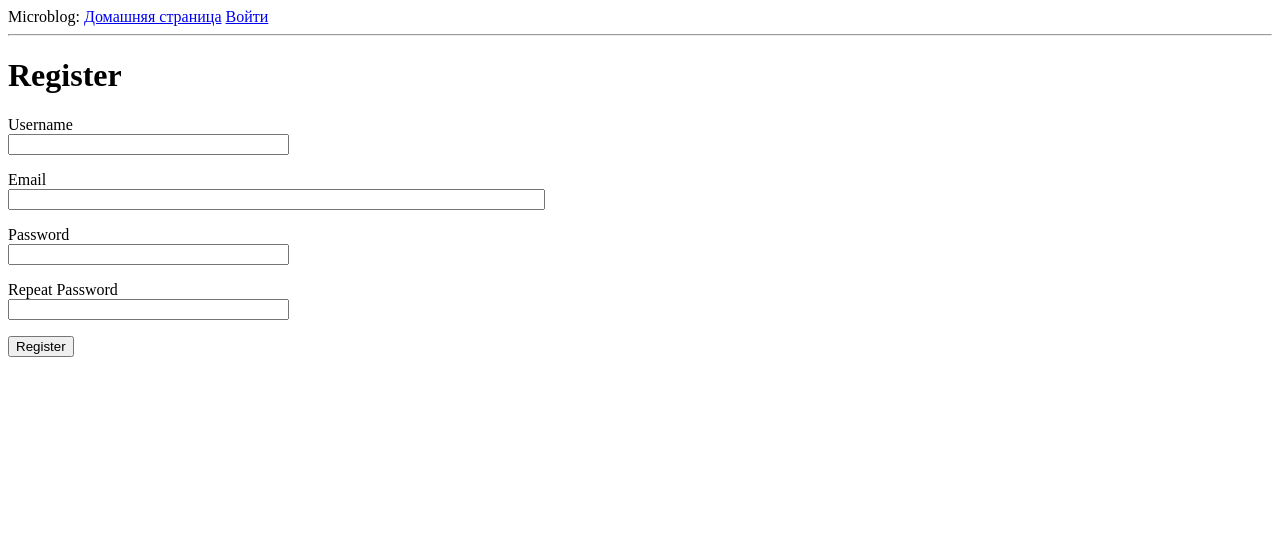
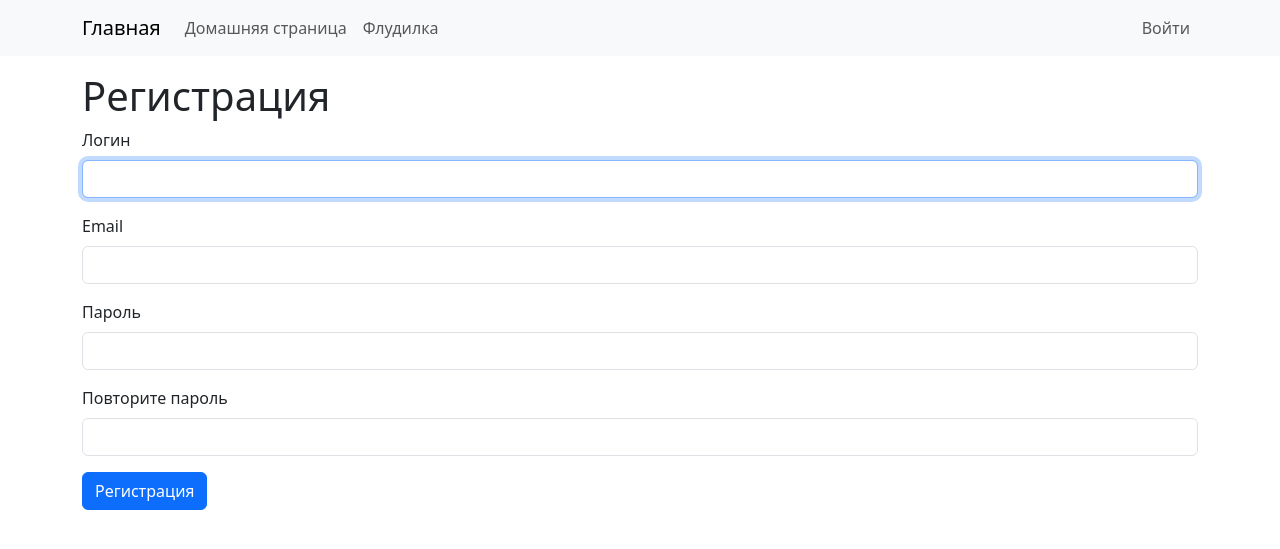
Before and after one commit to LMarika/microblog, a Flask app: page /register in a window 1280 px wide. Shown: the top 549 px of the page. Run offline with Flask 3, Linux system fonts and the light colour scheme; some libraries are stand-ins or nearby versions.

Commit message:
The html templates using Bootstrap have been changed, the names of buttons and labels have been changed.

```diff
--- a/app/forms.py
+++ b/app/forms.py
@@ -6,35 +6,35 @@ from app import db
 from app.models import User
 
 class LoginForm(FlaskForm):
-    username = StringField('Username', validators=[DataRequired()])
-    password = PasswordField('Password', validators=[DataRequired()])
-    remember_me = BooleanField('Remember me')
-    submit = SubmitField('Sing in')
+    username = StringField('Логин', validators=[DataRequired()])
+    password = PasswordField('Пароль', validators=[DataRequired()])
+    remember_me = BooleanField('Запомнить меня')
+    submit = SubmitField('Войти')
 
 class RegistrationForm(FlaskForm):
-    username = StringField('Username', validators=[DataRequired()])
+    username = StringField('Логин', validators=[DataRequired()])
     email = StringField('Email', validators=[DataRequired(), Email()])
-    password = PasswordField('Password', validators=[DataRequired()])
+    password = PasswordField('Пароль', validators=[DataRequired()])
     password2 = PasswordField(
-        'Repeat Password', validators=[DataRequired(), EqualTo('password')])
-    submit = SubmitField('Register')
+        'Повторите пароль', validators=[DataRequired(), EqualTo('password')])
+    submit = SubmitField('Регистрация')
 
     def validate_username(self, username):
         user = db.session.scalar(sa.select(User).where(
             User.username == username.data))
         if user is not None:
-            raise ValidationError('Please use a different username.')
+            raise ValidationError('Пожалуйста, выберите другой логин.')
 
     def validate_email(self, email):
         user = db.session.scalar(sa.select(User).where(
             User.email == email.data))
         if user is not None:
-            raise ValidationError('Please use a different email address.')
+            raise ValidationError('Пожалуйста, инспользуйте другой email.')
 
 class EditProfileForm(FlaskForm):
-    username = StringField('Username', validators=[DataRequired()])
-    about_me = TextAreaField('About me', validators=[Length(min=0, max=140)])
-    submit = SubmitField('Submit')
+    username = StringField('Логин', validators=[DataRequired()])
+    about_me = TextAreaField('Обо мне', validators=[Length(min=0, max=140)])
+    submit = SubmitField('Принять')
 
     def __init__(self, original_username, *args, **kwargs):
         super().__init__(*args, **kwargs)
@@ -53,14 +53,14 @@ class EmptyForm(FlaskForm):
 class PostForm(FlaskForm):
     post = TextAreaField('Напишите пост',  validators=[
         DataRequired(), Length(min=1, max=140)])
-    submit = SubmitField('Submit')
+    submit = SubmitField('Опубликовать')
 
 class ResetPasswordRequestForm(FlaskForm):
     email = StringField('Email', validators=[DataRequired(), Email()])
-    submit = SubmitField('Request Password Reset')
+    submit = SubmitField('Запросить сброс пароля')
 
 class ResetPasswordForm(FlaskForm):
-    password = PasswordField('Password', validators=[DataRequired()])
+    password = PasswordField('Пароль', validators=[DataRequired()])
     password2 = PasswordField(
-        'Repeat Password', validators=[DataRequired(), EqualTo('password')])
-    submit = SubmitField('Request Password Reset')
+        'Повторите пароль', validators=[DataRequired(), EqualTo('password')])
+    submit = SubmitField('Запросить сброс пароля')
--- a/app/routes.py
+++ b/app/routes.py
@@ -1,22 +1,12 @@
-from flask import Flask, render_template, flash, redirect, url_for
-from app import app
-from app.forms import LoginForm
-from flask_login import current_user, login_user
+from flask import Flask, render_template, flash, redirect, url_for, request
+from flask_login import current_user, login_user, logout_user, login_required
+from app import app, db
+from app.models import User, Post
+from app.forms import LoginForm, RegistrationForm, EmptyForm, PostForm, ResetPasswordForm, ResetPasswordRequestForm
+from app.email import send_password_reset_email
+from urllib.parse import urlsplit
+from datetime import datetime, timezone
 import sqlalchemy as sa
-from app import db
-from app.models import User
-from flask_login import logout_user
-from flask_login import login_required
-from flask import request
-from urllib.parse import urlsplit
-from app.forms import RegistrationForm
-from datetime import datetime, timezone
-from app.forms import EmptyForm
-from app.forms import PostForm
-from app.models import Post
-from app.forms import ResetPasswordForm
-from app.forms import ResetPasswordRequestForm
-from app.email import send_password_reset_email
 @app.route('/', methods=['GET', 'POST'])
 @app.route('/index', methods=['GET', 'POST'])
 @login_required
@@ -26,7 +16,7 @@ def index():
         post = Post(body=form.post.data, author=current_user)
         db.session.add(post)
         db.session.commit()
-        flash('Your post is now live!')
+        flash('Ваш пост отправлен!')
         return redirect(url_for('index'))
     page = request.args.get('page', 1, type=int)
     posts = db.paginate(current_user.following_posts(), page=page,
@@ -75,7 +65,7 @@ def register():
         user.set_password(form.password.data)
         db.session.add(user)
         db.session.commit()
-        flash('Congratulations, you are now a registered user!')
+        flash('Поздравляем, теперь вы зарегистрированный пользователь!')
         return redirect(url_for('login'))
     return render_template('register.html', title='Register', form=form)
 
@@ -128,14 +118,14 @@ def follow(username):
         user = db.session.scalar(
             sa.select(User).where(User.username == username))
         if user is None:
-            flash(f'User {username} not found.')
+            flash(f'Пользователь {username} не найден.')
             return redirect(url_for('index'))
         if user == current_user:
-            flash('You cannot follow yourself!')
+            flash('Вы не можете подписться!')
             return redirect(url_for('user', username=username))
         current_user.follow(user)
         db.session.commit()
-        flash(f'You are following {username}!')
+        flash(f'Вы подписались на {username}!')
         return redirect(url_for('user', username=username))
     else:
         return redirect(url_for('index'))
@@ -186,7 +176,7 @@ def reset_password_request():
             sa.select(User).where(User.email == form.email.data))
         if user:
             send_password_reset_email(user)
-        flash('Check your email for the instructions to reset your password')
+        flash('Проверьте свою электронную почту, чтобы получить инструкции по сбросу пароля')
         return redirect(url_for('login'))
     return render_template('reset_password_request.html',
                            title='Reset Password', form=form)
@@ -202,6 +192,6 @@ def reset_password(token):
     if form.validate_on_submit():
         user.set_password(form.password.data)
         db.session.commit()
-        flash('Your password has been reset.')
+        flash('Ваш пароль был сброшен.')
         return redirect(url_for('login'))
     return render_template('reset_password.html', form=form)
--- a/templates/base.html
+++ b/templates/base.html
@@ -1,33 +1,66 @@
 <!doctype html>
 <html>
     <head>
+       <meta charset="utf-8">
+    <meta name="viewport" content="width=device-width, initial-scale=1">
     {% if title %}
-      <title>{{ title }} - Microblog</title>
+    <title>{{ title }} - Микроблог</title>
     {% else %}
-      <title>Welcome to Microblog</title>
+    <title>Добро пожаловать в Микроблог!</title>
     {% endif %}
+    <link
+        href="https://cdn.jsdelivr.net/npm/bootstrap@5.3.2/dist/css/bootstrap.min.css"
+        rel="stylesheet"
+        integrity="sha384-T3c6CoIi6uLrA9TneNEoa7RxnatzjcDSCmG1MXxSR1GAsXEV/Dwwykc2MPK8M2HN"
+        crossorigin="anonymous">
     </head>
     <body>
-        <div>Microblog:
-            <a href="{{ url_for('index') }}">Домашняя страница</a>
+         <nav class="navbar navbar-expand-lg bg-body-tertiary">
+      <div class="container">
+        <a class="navbar-brand" href="{{ url_for('index') }}">Главная</a>
+        <button class="navbar-toggler" type="button" data-bs-toggle="collapse" data-bs-target="#navbarSupportedContent" aria-controls="navbarSupportedContent" aria-expanded="false" aria-label="Toggle navigation">
+          <span class="navbar-toggler-icon"></span>
+        </button>
+        <div class="collapse navbar-collapse" id="navbarSupportedContent">
+          <ul class="navbar-nav me-auto mb-2 mb-lg-0">
+            <li class="nav-item">
+              <a class="nav-link" aria-current="page" href="{{ url_for('index') }}">Домашняя страница</a>
+            </li>
+            <li class="nav-item">
+              <a class="nav-link" aria-current="page" href="{{ url_for('explore') }}">Флудилка</a>
+            </li>
+          </ul>
+          <ul class="navbar-nav mb-2 mb-lg-0">
             {% if current_user.is_anonymous %}
-            <a href="{{ url_for('login') }}">Войти</a>
+            <li class="nav-item">
+              <a class="nav-link" aria-current="page" href="{{ url_for('login') }}">Войти</a>
+            </li>
             {% else %}
-            <a href="{{ url_for('user', username=current_user.username) }}">Профиль</a>
-            <a href="{{ url_for('logout') }}">Выход</a>
-            <a href="{{ url_for('explore') }}">Флудилка</a>
+            <li class="nav-item">
+              <a class="nav-link" aria-current="page" href="{{ url_for('user', username=current_user.username) }}">Профиль</a>
+            </li>
+            <li class="nav-item">
+              <a class="nav-link" aria-current="page" href="{{ url_for('logout') }}">Выход</a>
+            </li>
             {% endif %}
+          </ul>
         </div>
-        <hr>
+      </div>
+    </nav>
+    <div class="container mt-3">
       {% with messages = get_flashed_messages() %}
-            {% if massages %}
-                <ul>
-                    {% for message in message %}
-                        <li>{{ message }}</li>
+      {% if messages %}
+        {% for message in messages %}
+        <div class="alert alert-info" role="alert">{{ message }}</div>
         {% endfor %}
-                </ul>
       {% endif %}
       {% endwith %}
       {% block content %}{% endblock %}
+    </div>
+    <script
+        src="https://cdn.jsdelivr.net/npm/bootstrap@5.3.2/dist/js/bootstrap.bundle.min.js"
+        integrity="sha384-C6RzsynM9kWDrMNeT87bh95OGNyZPhcTNXj1NW7RuBCsyN/o0jlpcV8Qyq46cDfL"
+        crossorigin="anonymous">
+    </script>
   </body>
 </html>
--- /dev/null
+++ b/templates/bootstrap_wtf.html
@@ -0,0 +1,70 @@
+{% macro form_field(field, autofocus) %}
+  {%- if field.type == 'BooleanField' %}
+  <div class="form-check mb-3">
+    {{ field(class='form-check-input') }}
+    {{ field.label(class='form-check-label') }}
+  </div>
+  {%- elif field.type == 'RadioField' %}
+    {{ field.label(class='form-label') }}
+    {%- for item in field %}
+    <div class="form-check{% if loop.last %} mb-3{% endif %}">
+      {{ item(class='form-check-input') }}
+      {{ item.label(class='form-check-label') }}
+    </div>
+    {%- endfor %}
+  {%- elif field.type == 'SelectField' %}
+    {{ field.label(class='form-label') }}
+    {{ field(class='form-select mb-3') }}
+  {%- elif field.type == 'TextAreaField' %}
+  <div class="mb-3">
+    {{ field.label(class='form-label') }}
+    {% if autofocus %}
+      {{ field(class='form-control' + (' is-invalid' if field.errors else ''), autofocus=True) }}
+    {% else %}
+      {{ field(class='form-control' + (' is-invalid' if field.errors else '')) }}
+    {% endif %}
+    {%- for error in field.errors %}
+    <div class="invalid-feedback">{{ error }}</div>
+    {%- endfor %}
+  </div>
+  {%- elif field.type == 'SubmitField' %}
+  {{ field(class='btn btn-primary mb-3') }}
+  {%- else %}
+  <div class="mb-3">
+    {{ field.label(class='form-label') }}
+    {% if autofocus %}
+      {{ field(class='form-control' + (' is-invalid' if field.errors else ''), autofocus=True) }}
+    {% else %}
+      {{ field(class='form-control' + (' is-invalid' if field.errors else '')) }}
+    {% endif %}
+    {%- for error in field.errors %}
+    <div class="invalid-feedback">{{ error }}</div>
+    {%- endfor %}
+  </div>
+  {%- endif %}
+{% endmacro %}
+
+{% macro quick_form(form, action="", method="post", id="", novalidate=False) %}
+<form
+  {%- if action != None %} action="{{ action }}"{% endif -%}
+  {%- if method %} method="{{ method }}"{% endif %}
+  {%- if id %} id="{{ id }}"{% endif -%}
+  {%- if novalidate %} novalidate{% endif -%}>
+  {{ form.hidden_tag() }}
+  {%- for field, errors in form.errors.items() %}
+    {%- if form[field].widget.input_type == 'hidden' %}
+      {%- for error in errors %}
+      <div class="invalid-feedback">{{ error }}</div>
+      {%- endfor %}
+    {%- endif %}
+  {%- endfor %}
+
+  {% set ns = namespace(first_field=true) %}
+  {%- for field in form %}
+    {% if field.widget.input_type != 'hidden' -%}
+      {{ form_field(field, ns.first_field) }}
+      {% set ns.first_field = false %}
+    {%- endif %}
+  {%- endfor %}
+</form>
+{% endmacro %}
--- a/templates/edit_profile.html
+++ b/templates/edit_profile.html
@@ -1,7 +1,7 @@
 {% extends "base.html" %}
 
 {% block content %}
-    <h1>Edit Profile</h1>
+    <h1>Редактирование профиля</h1>
     <form action="" method="post">
         {{ form.hidden_tag() }}
         <p>
@@ -18,6 +18,6 @@
             <span style="color: red;">[{{ error }}]</span>
             {% endfor %}
         </p>
-        <p>{{ form.submit() }}</p>
+        <p>{{ form.submit(value="Принять") }}</p>
     </form>
 {% endblock %}
--- a/templates/login.html
+++ b/templates/login.html
@@ -1,7 +1,7 @@
 {% extends "base.html" %}
 
 {% block content %}
-    <h1>Sing In</h1>
+    <h1>Вход</h1>
     <form action="" method="post" novalidate>
         {{ form.hidden_tag() }}
         <p>
--- a/templates/register.html
+++ b/templates/register.html
@@ -1,37 +1,7 @@
 {% extends "base.html" %}
+{% import "bootstrap_wtf.html" as wtf %}
 
 {% block content %}
-    <h1>Register</h1>
-    <form action="" method="post">
-        {{ form.hidden_tag() }}
-        <p>
-            {{ form.username.label }}<br>
-            {{ form.username(size=32) }}<br>
-            {% for error in form.username.errors %}
-            <span style="color: red;">[{{ error }}]</span>
-            {% endfor %}
-        </p>
-        <p>
-            {{ form.email.label }}<br>
-            {{ form.email(size=64) }}<br>
-            {% for error in form.email.errors %}
-            <span style="color: red;">[{{ error }}]</span>
-            {% endfor %}
-        </p>
-        <p>
-            {{ form.password.label }}<br>
-            {{ form.password(size=32) }}<br>
-            {% for error in form.password.errors %}
-            <span style="color: red;">[{{ error }}]</span>
-            {% endfor %}
-        </p>
-        <p>
-            {{ form.password2.label }}<br>
-            {{ form.password2(size=32) }}<br>
-            {% for error in form.password2.errors %}
-            <span style="color: red;">[{{ error }}]</span>
-            {% endfor %}
-        </p>
-        <p>{{ form.submit() }}</p>
-    </form>
+    <h1>Регистрация</h1>
+    {{ wtf.quick_form(form) }}
 {% endblock %}
--- a/templates/reset_password.html
+++ b/templates/reset_password.html
@@ -1,7 +1,7 @@
 {% extends "base.html" %}
 
 {% block content %}
-    <h1>Reset Your Password</h1>
+    <h1>Сбросьте свой пароль</h1>
     <form action="" method="post">
         {{ form.hidden_tag() }}
         <p>
--- a/templates/reset_password_request.html
+++ b/templates/reset_password_request.html
@@ -1,7 +1,7 @@
 {% extends "base.html" %}
 
 {% block content %}
-    <h1>Reset Password</h1>
+    <h1>Сброс пароля</h1>
     <form action="" method="post">
         {{ form.hidden_tag() }}
         <p>
```
Also changed, not shown: templates/_post.html (+11 -5 lines), templates/email/reset_password.html (+6 -6 lines), templates/email/reset_password.txt (+5 -5 lines), templates/index.html (+15 -21 lines), templates/user.html (+22 -17 lines), 1 other file. Lines whose indentation alone changed are shown as unchanged.
